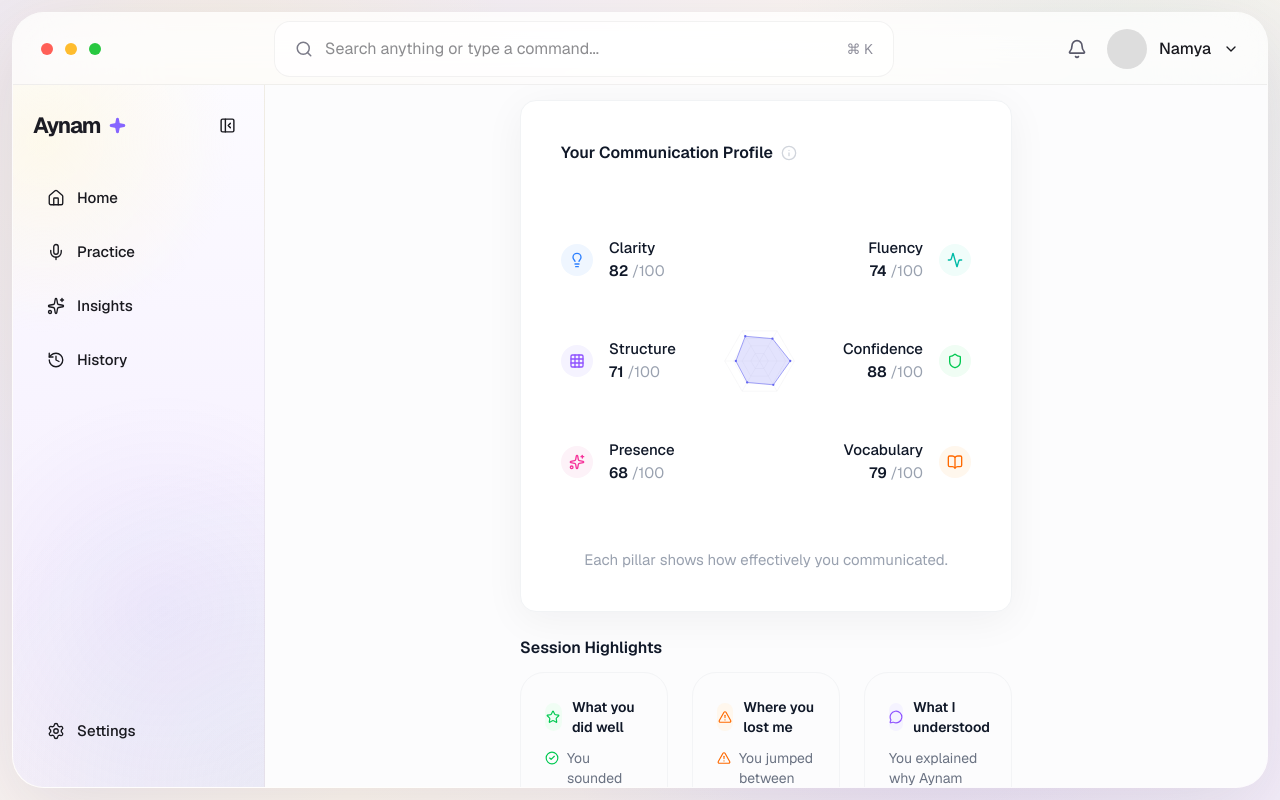
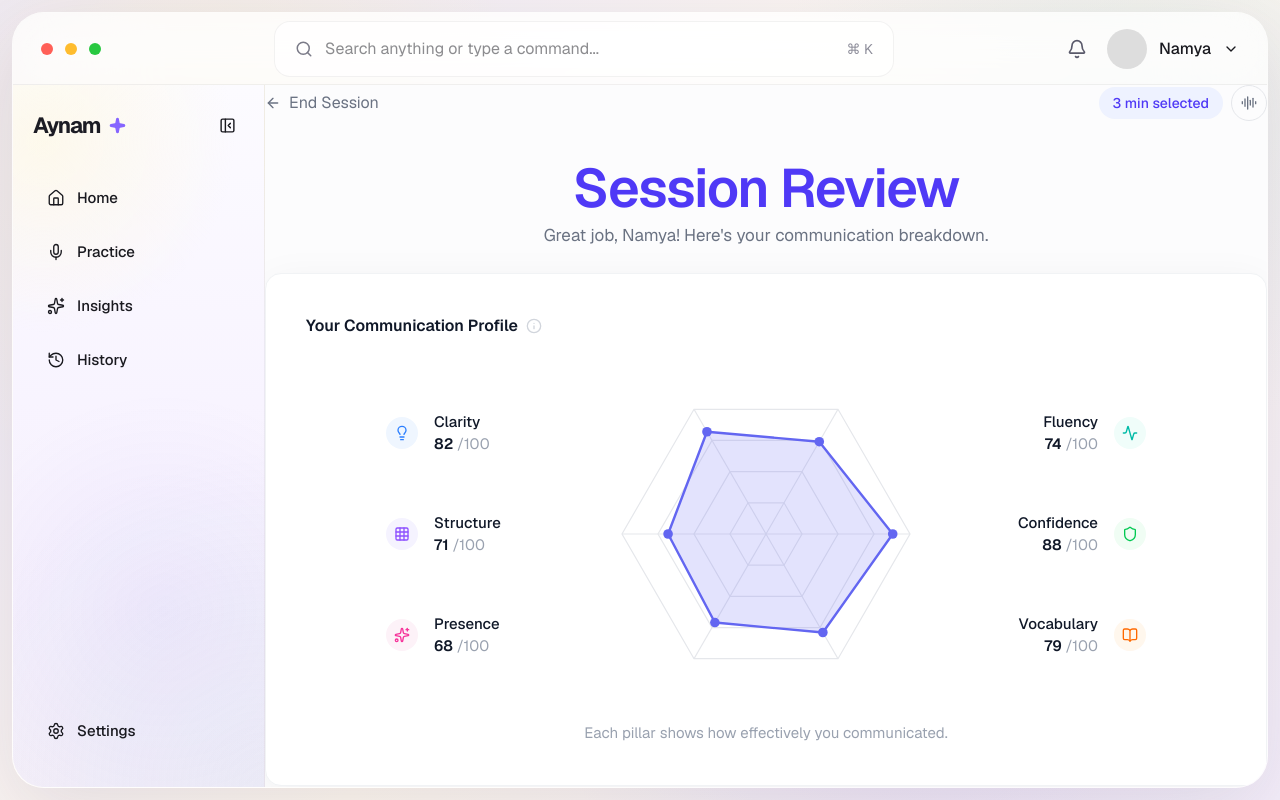
Before and after one commit to namyagaur/aynam.ai, a Next.js app: page /session/review in a window 1280 px wide. Built offline with nearby package versions, Linux system fonts and the light colour scheme.

Commit message:
updateeeee

```diff
--- a/components/session-review/overview/ReviewPageOne.tsx
+++ b/components/session-review/overview/ReviewPageOne.tsx
@@ -5,8 +5,8 @@
 
 export function ReviewPageOne() {
   return (
-    <div className="mx-auto flex h-full w-full max-w-[540px] flex-col justify-center px-6 py-6">
-      <ReviewIntro />
+<div className="mx-auto flex h-full w-full max-w-[1180px] flex-col">
+        <ReviewIntro />
       <div className="mt-6">
         <CommunicationProfileCard />
         <SessionHighlights />
--- a/components/session-review/overview/ReviewPagination.tsx
+++ b/components/session-review/overview/ReviewPagination.tsx
@@ -5,7 +5,7 @@
   const dots = Array.from({ length: pagination.totalPages });
 
   return (
-    <div className="mt-5 flex items-center justify-center gap-2">
+    <div className="mt-10 flex items-center justify-center gap-2">
       <div className="flex items-center gap-1.5">
         {dots.map((_, i) => (
           <span
```
